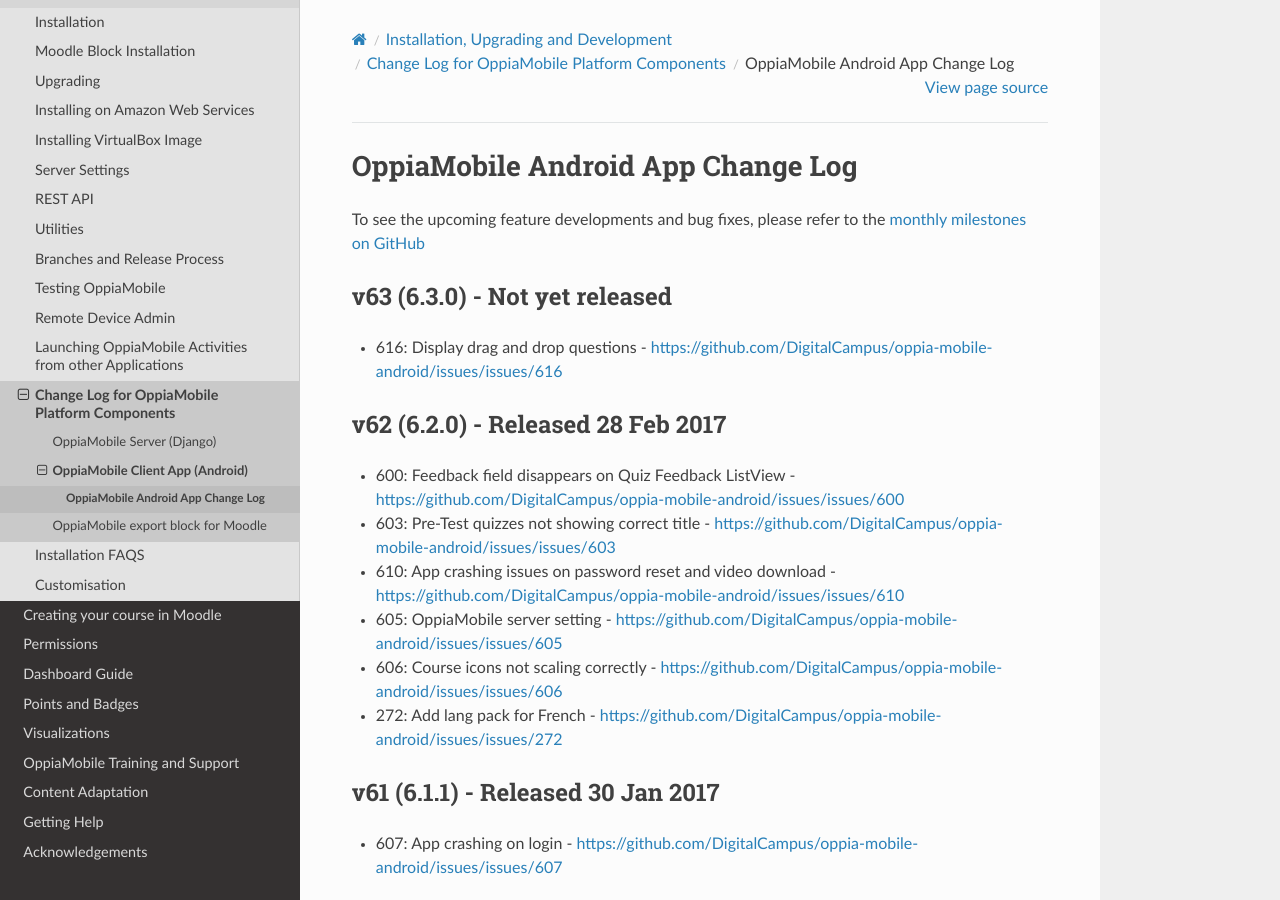
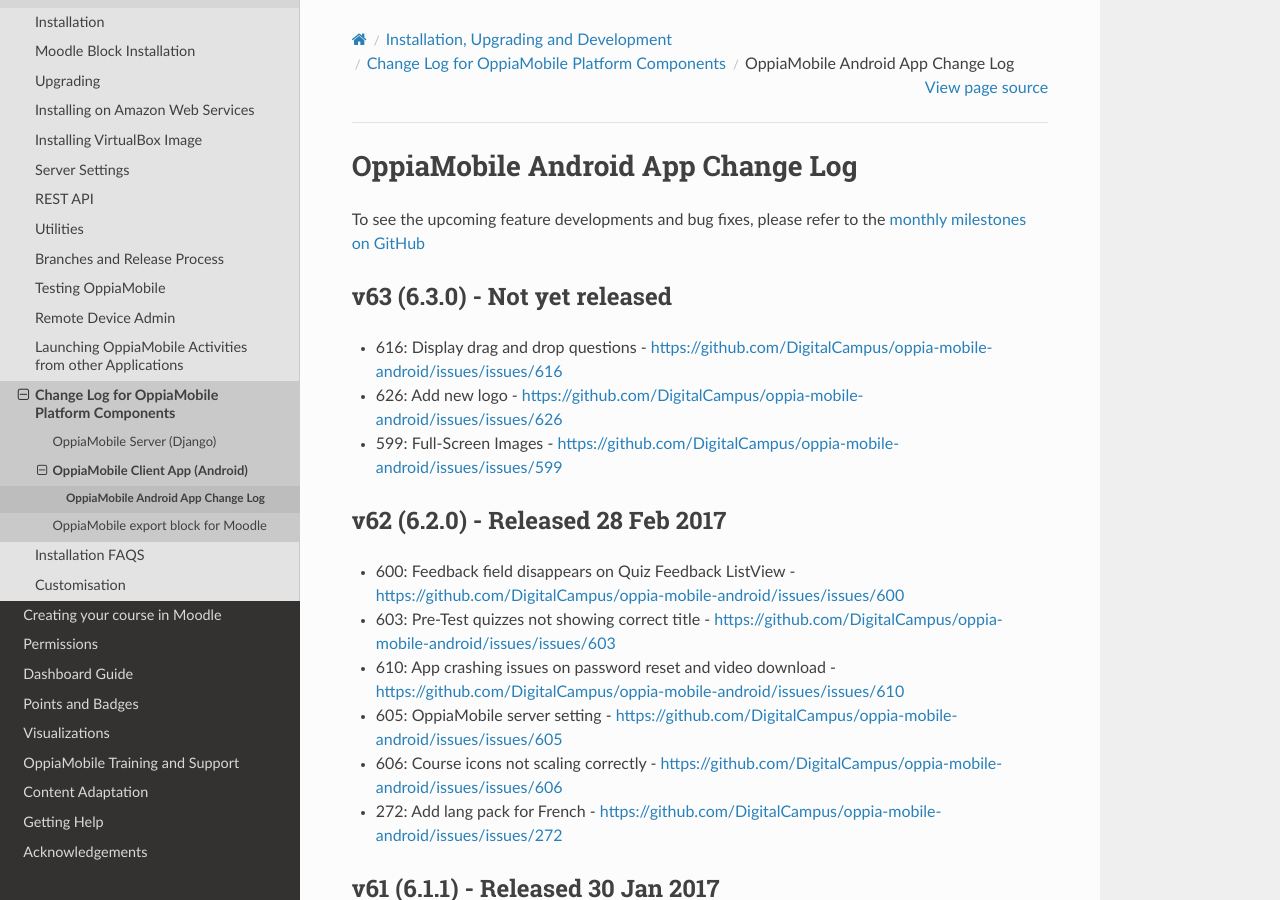
Before and after one commit to DigitalCampus/django-oppia, a Sphinx documentation site: the page built from docs/dev/changelog_android.rst, in a window 1280 px wide and 900 px high. Built offline with Sphinx 7.4.7 and the Read the Docs theme 2.0.0, drawn with Linux system fonts in a browser that asks for light colours; the version number is read from the project's files by our own code.

Commit message:
update docs

```diff
--- a/docs/dev/changelog_android.rst
+++ b/docs/dev/changelog_android.rst
@@ -9,7 +9,8 @@
 --------------------------------------
 
 * 616: Display drag and drop questions - https://github.com/DigitalCampus/oppia-mobile-android/issues/issues/616
-
+* 626: Add new logo - https://github.com/DigitalCampus/oppia-mobile-android/issues/issues/626
+* 599: Full-Screen Images - https://github.com/DigitalCampus/oppia-mobile-android/issues/issues/599
 
 .. _appv62:
 
```
